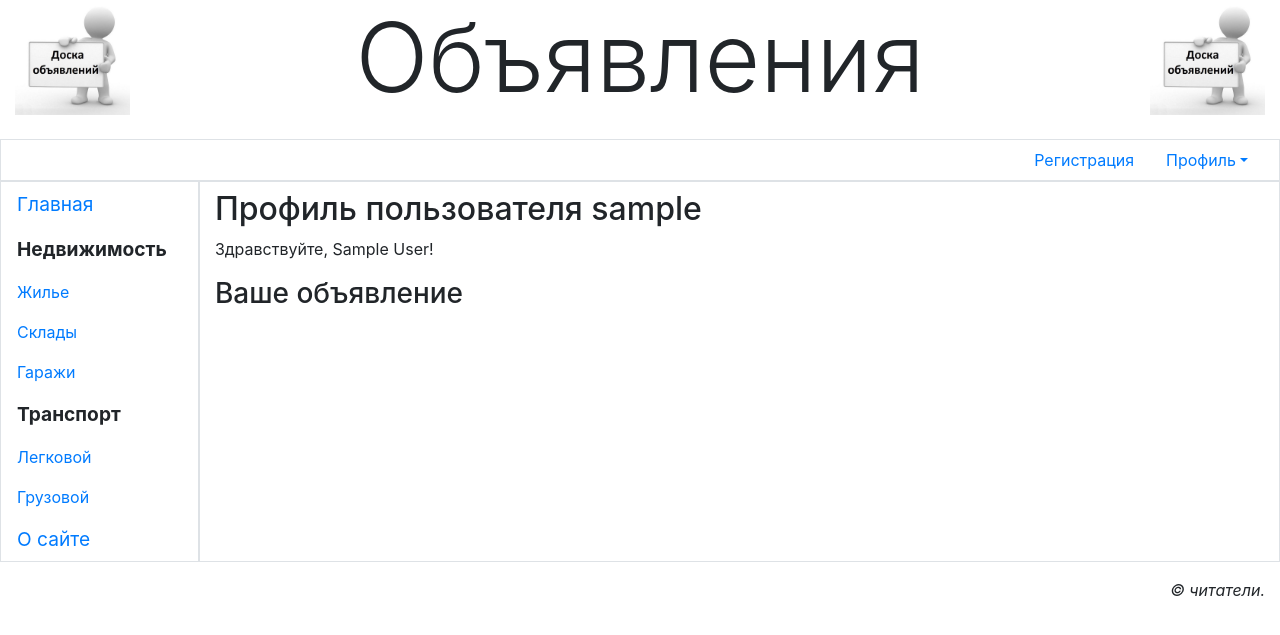
After one commit to mariya754/bboard, a Django app: page /accounts/profile/ in a window 1280 px wide. The commit adds this page. Shown: the top 635 px of the page. Run offline with Django 3.2, Linux system fonts and the light colour scheme; the visitor is signed in with stand-in values (Sample User, id 1); some libraries are stand-ins or nearby versions.

Commit message:
Add lesson 3

```diff
--- a/main/templates/layout/basic.html
+++ b/main/templates/layout/basic.html
@@ -1,5 +1,7 @@
 {% load bootstrap4 %}
+
 {% load static %}
+
 <!DOCTYPE html>
 <html>
     <head>
@@ -24,18 +26,18 @@
                     <a class="nav-link dropdown-toggle" data-toggle="dropdown"
                     href="#" role="button" aria-haspopup="true"
                     aria-expanded="false">Профиль</a>
-                    <div class="dropdown-menu">
-                        <a class="dropdown-item" href="#">Мои объявления</a>
-                        <a class="dropdown-item" href="#">Изменить личные данные</a>
-                        <a class="dropdown-item" href="#">Изменить пароль</a>
+                    <div class="dropdown-menu dropdown-menu-right">
+                        <a class="dropdown-item" href="{% url 'main:profile' %}">Мои объявления</a>
+                        <a class="dropdown-item" href="{% url 'main:profile_change' %}">Изменить личные данные</a>
+                        <a class="dropdown-item" href="{% url 'main:password_change' %}">Изменить пароль</a>
                         <div class="dropdown-divider"></div>
-                        <a class="dropdown-item" href="#">Выйти</a>
+                        <a class="dropdown-item" href="{% url 'main:logout' %}">Выйти</a>
                         <div class="dropdown-divider"></div>
                         <a class="dropdown-item" href="#">Удалить</a>
                     </div>
                 </li>
                 {% else %}
-                <li class="nav-item"><a class="nav-link" href="#">Вход</a></li>
+                <li class="nav-item"><a class="nav-link" href="{% url 'main:login' %}">Вход</a></li>
                 {% endif %}
             </ul>
         </div>
--- /dev/null
+++ b/main/templates/main/profile.html
@@ -0,0 +1,17 @@
+{% extends "layout/basic.html" %}
+
+{% block title %}
+Профиль пользователя
+{% endblock %}
+
+{% block content %}
+
+<h2>Профиль пользователя {{ user.username }}</h2>
+{% if user.first_name and user.last_name %}
+<p>Здравствуйте, {{ user.first_name }} {{ user.last_name }}!</p>
+{% else %}
+<p>Здравствуйте!</p>
+{% endif %}
+<h3>Ваше объявление</h3>
+
+{% endblock %}
--- a/main/urls.py
+++ b/main/urls.py
@@ -1,9 +1,15 @@
 from django.urls import path
 
-from .views import index, other_page
+from .views import index, other_page, profile
+from .views import BBLoginView, BBLogoutView, ChangeUserInfoView, BBPasswordChangeView
 
 app_name = 'main'
 urlpatterns = [
+    path('accounts/login/', BBLoginView.as_view(), name = 'login'),
+    path('acounts/logout/', BBLogoutView.as_view(), name='logout'),
+    path('accounts/password/change', BBPasswordChangeView.as_view(), name='password_change'),
+    path('accounts/profile/change', ChangeUserInfoView.as_view(), name='profile_change'),
+    path('accounts/profile/', profile, name='profile'),
     path('<str:page>/', other_page, name='other'),
     path('', index, name='index')
 ]
--- a/main/views.py
+++ b/main/views.py
@@ -1,15 +1,57 @@
-from django.shortcuts import render
+from django.contrib.auth.decorators import login_required
+from django.contrib.auth.mixins import LoginRequiredMixin
+from django.contrib.auth.views import LoginView, LogoutView, PasswordChangeView
+from django.contrib.messages.views import SuccessMessageMixin
 from django.http import HttpResponse, Http404
+from django.shortcuts import render, get_object_or_404
 from django.template import TemplateDoesNotExist
 from django.template.loader import get_template
+from django.urls import reverse_lazy
+from django.views.generic.edit import UpdateView
 
+from .models import AdvUser
+from .forms import ChangeUserInfoForm
 
 def index(request):
     return render(request, 'main/index.html')
 
-def other_page(request,page):
+def other_page(request, page):
     try:
         template = get_template('main/' + page + '.html')
     except TemplateDoesNotExist:
         raise Http404
-    return HttpResponse(template.render(request=request))
+    return HttpResponse(template.render(request = request))
+
+@login_required
+def profile(request):
+    return render(request, 'main/profile.html')
+
+class BBLogoutView(LoginRequiredMixin, LogoutView):
+    template_name = 'main/logout.html'
+
+
+class BBLoginView(LoginView):
+    template_name = 'main/login.html'
+
+
+class ChangeUserInfoView(SuccessMessageMixin, LoginRequiredMixin, UpdateView):
+    model = AdvUser
+    template_name = 'main/change_user_info.html'
+    form_class = ChangeUserInfoForm
+    success_url = reverse_lazy('main:profile')
+    success_message = 'Данный пользователя успешно изменены!'
+
+    def setup(self, request, *args, **kwargs):
+        self.user_id = request.user.pk
+        return super().setup(request, *args, **kwargs)
+
+    def get_object(self, queryset = None):
+        if not queryset:
+            queryset = self.get_queryset()
+        return get_object_or_404(queryset, pk = self.user_id)
+
+
+class BBPasswordChangeView(SuccessMessageMixin, LoginRequiredMixin, PasswordChangeView):
+    template_name = 'main/password_change.html'
+    success_url = reverse_lazy('main:profile')
+    success_message = 'Пароль пользователя успешно изменен'
```
Also changed, not shown: main/forms.py (added, +11 -0 lines), main/templates/main/change_user_info.html (added, +19 -0 lines), main/templates/main/login.html (added, +23 -0 lines), main/templates/main/logout.html (added, +12 -0 lines), main/templates/main/password_change.html (added, +19 -0 lines).
